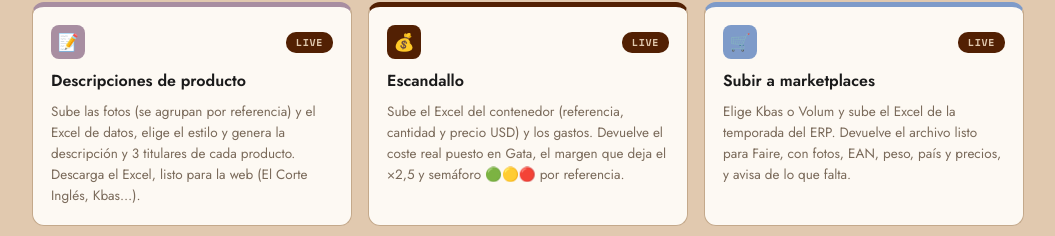
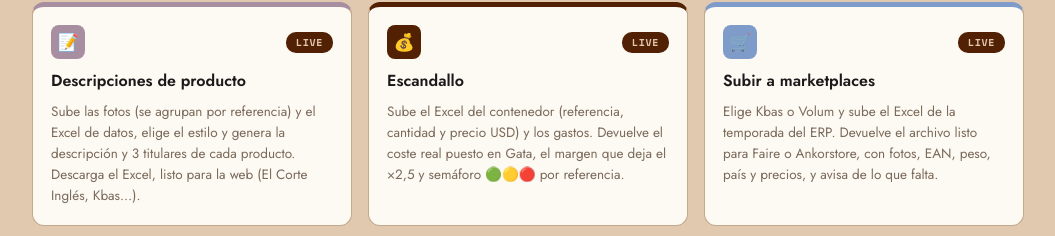
Before and after one commit to toodarktoplay/kbas-portal, a plain HTML site: page index.html in a window 1280 px wide. Shown: the part 1616-1852 px from the top of the page, without its empty margins (112-1167 px from the left). Drawn offline with nearby package versions, Linux system fonts and the light colour scheme; a script that the page names is missing.

Commit message:
Add files via upload

```diff
--- a/index.html
+++ b/index.html
@@ -330,7 +330,7 @@
         <span class="badge">LIVE</span>
       </div>
       <h3>Subir a marketplaces</h3>
-      <p>Elige Kbas o Volum y sube el Excel de la temporada del ERP. Devuelve el archivo listo para Faire, con fotos, EAN, peso, país y precios, y avisa de lo que falta.</p>
+      <p>Elige Kbas o Volum y sube el Excel de la temporada del ERP. Devuelve el archivo listo para Faire o Ankorstore, con fotos, EAN, peso, país y precios, y avisa de lo que falta.</p>
     </a>
 
     <div class="hueco" aria-label="Hueco libre para una próxima herramienta">
```
